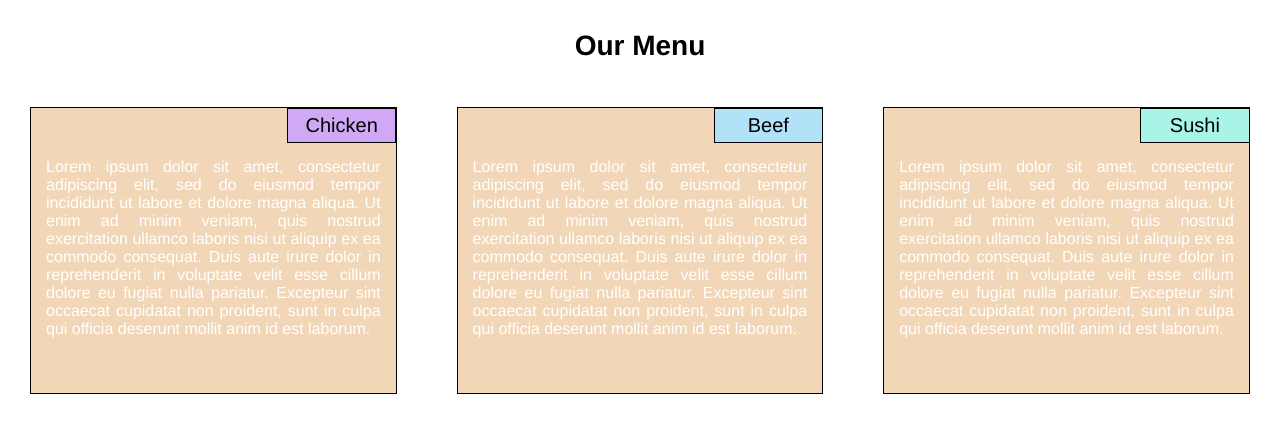
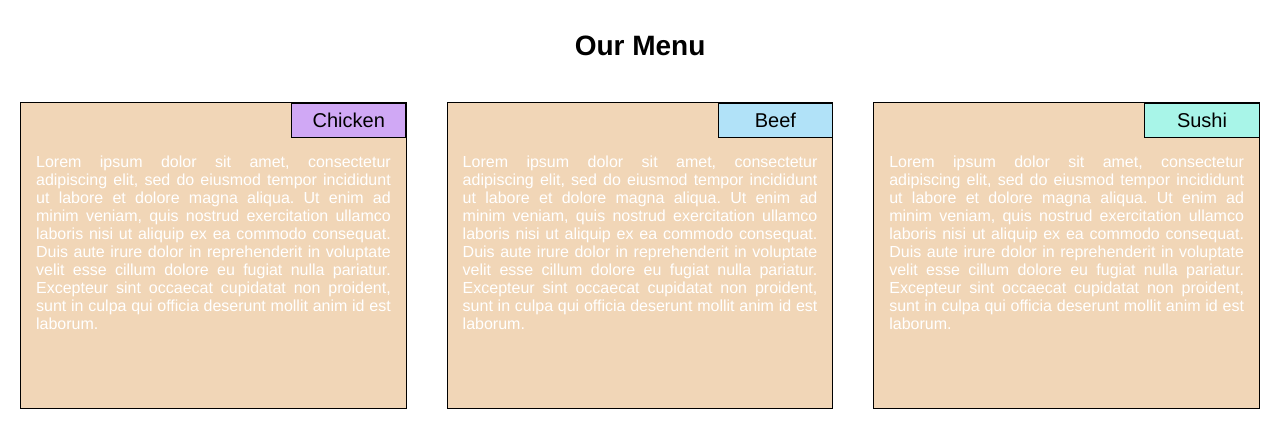
Before and after one commit to orianagonzalez/coursera-test, a plain HTML site: page module2_solution/index.html in a window 1280 px wide. Drawn offline with Linux system fonts and the light colour scheme.

Commit message:
Module 2 assignment 3

```diff
--- a/module2_solution/css/style.css
+++ b/module2_solution/css/style.css
@@ -11,10 +11,10 @@ h1 {
 }
 
 div {
-    padding-left: 30px;
-    padding-right: 30px;
-    padding-top: 15px;
-    padding-bottom: 15px;
+    padding-left: 20px;
+    padding-right: 20px;
+    padding-top: 10px;
+    padding-bottom: 10px;
 }
 
 .container {
@@ -49,7 +49,7 @@ div {
 
 p {
     width: 100%;
-    height: 250px;
+    height: 270px;
     color: white;
     text-align: justify;
     padding: 15px;
```
